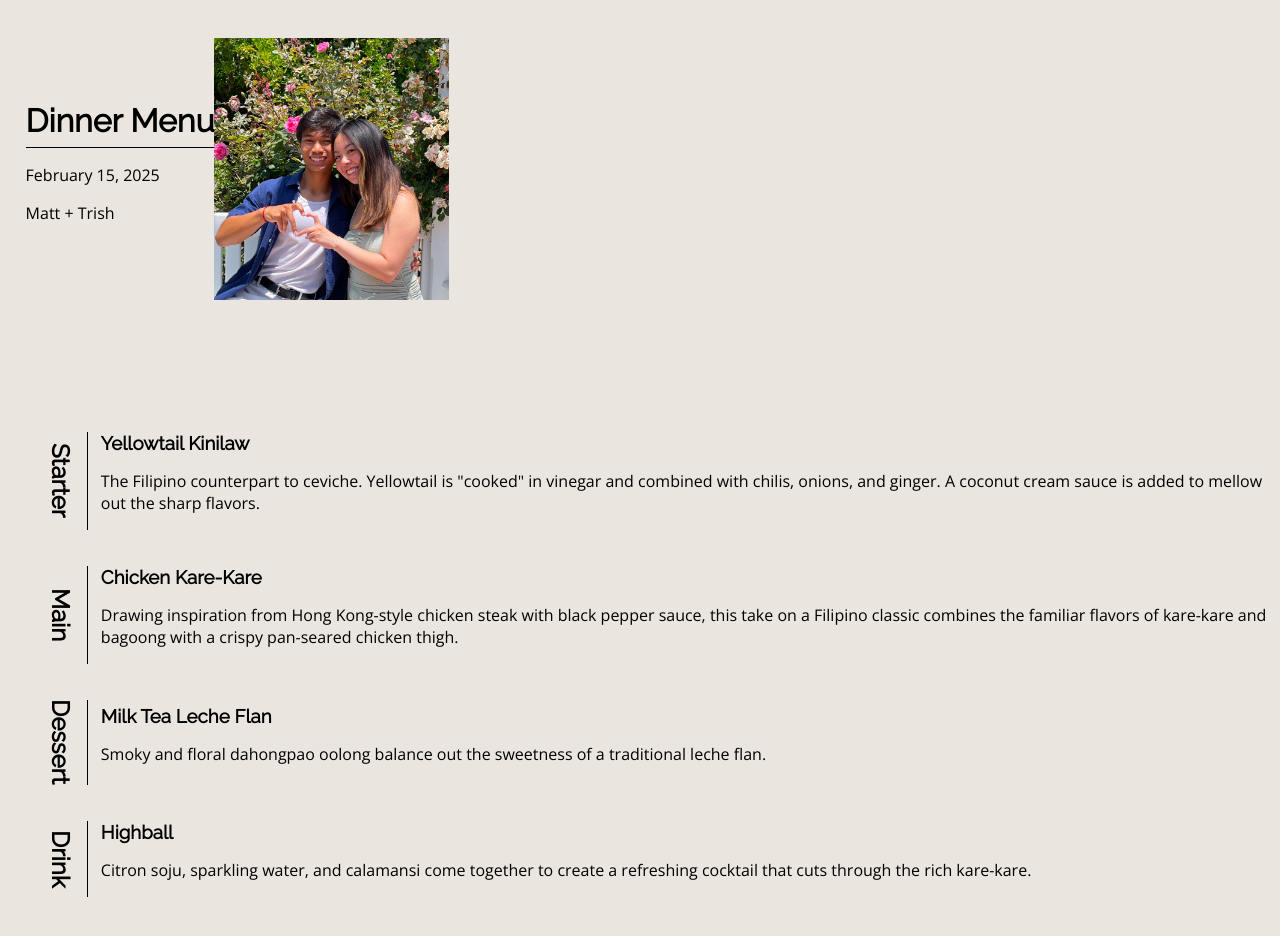
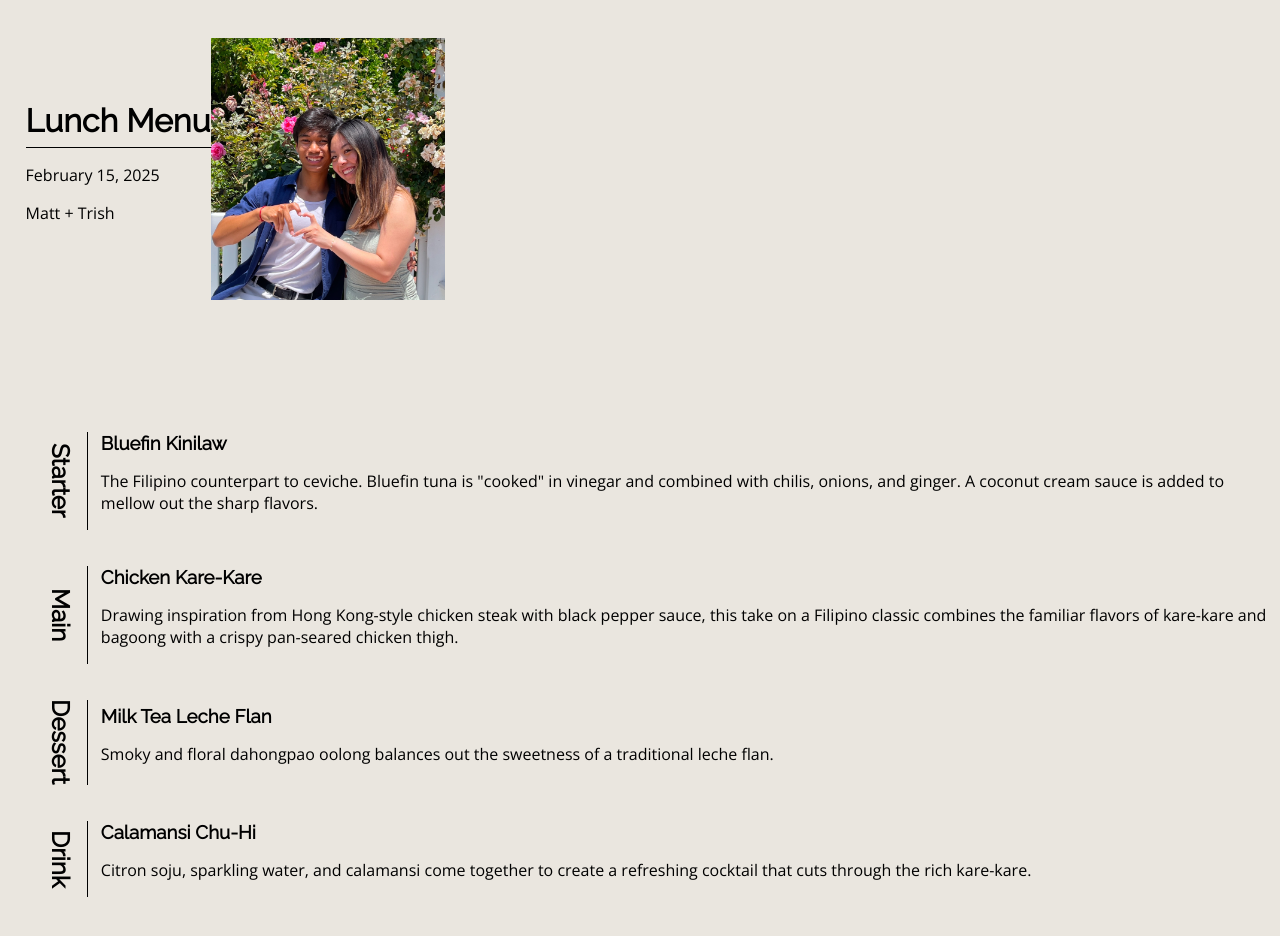
Before and after one commit to MattBaldivino/valentines-menu.github.io, a React (Create React App) app in the folder valentine-menu/: page / in a window 1280 px wide. Shown: the top 936 px of the page. Built offline with nearby package versions, Linux system fonts and the light colour scheme; a web font is replaced by a local one.

Commit message:
revisions

```diff
--- a/valentine-menu/src/App.js
+++ b/valentine-menu/src/App.js
@@ -8,7 +8,7 @@ function App() {
         <div className="header">
           <div className='table-container'>
             <div className='child-one'>
-              <h1>Dinner Menu</h1>
+              <h1>Lunch Menu</h1>
               <hr></hr>
               <p>February 15, 2025</p>
               <p>Matt + Trish</p>
@@ -24,8 +24,8 @@ function App() {
               <h2>Starter</h2>
             </div>
             <div className='right'>
-              <h3>Yellowtail Kinilaw</h3>
-              <p>The Filipino counterpart to ceviche. Yellowtail is "cooked" in vinegar and combined with chilis, onions,
+              <h3>Bluefin Kinilaw</h3>
+              <p>The Filipino counterpart to ceviche. Bluefin tuna is "cooked" in vinegar and combined with chilis, onions,
               and ginger. A coconut cream sauce is added to mellow out the sharp flavors.</p>
             </div>
           </div>
@@ -50,7 +50,7 @@ function App() {
             </div>
             <div className='right'>
               <h3>Milk Tea Leche Flan</h3>
-              <p>Smoky and floral dahongpao oolong balance out the sweetness of a traditional leche flan.</p>
+              <p>Smoky and floral dahongpao oolong balances out the sweetness of a traditional leche flan.</p>
             </div>
           </div>
           <br></br>
@@ -60,7 +60,7 @@ function App() {
               <h2>Drink</h2>
             </div>
             <div className='right'>
-              <h3>Highball</h3>
+              <h3>Calamansi Chu-Hi</h3>
               <p>Citron soju, sparkling water, and calamansi come together to create a refreshing cocktail that cuts through the rich kare-kare.</p>
             </div>
           </div>
```
